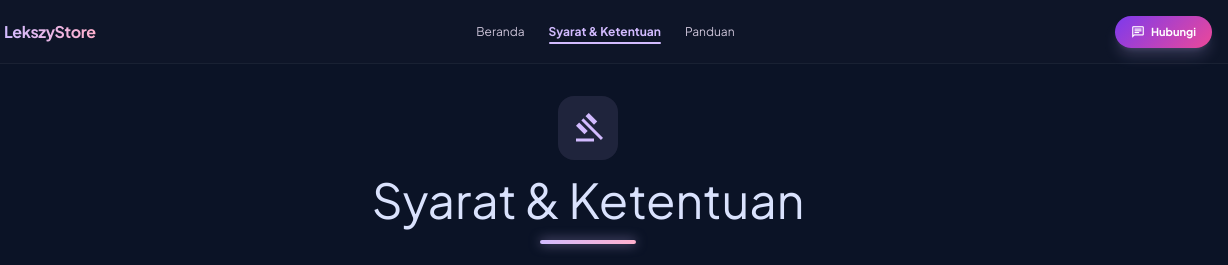
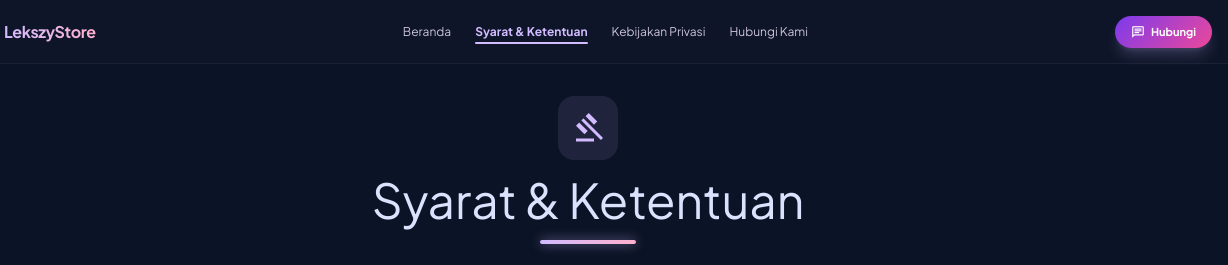
Before and after one commit to coakdikit123-hub/lekszystorenew, a website: page public/terms.html in a window 1280 px wide. Shown: the top 265 px of the page, 52-1280 px from the left. Drawn offline with nearby package versions, Linux system fonts and the light colour scheme.

Commit message:
Update terms.html

```diff
--- a/public/terms.html
+++ b/public/terms.html
@@ -165,7 +165,8 @@
         <div class="hidden md:flex items-center gap-6">
             <a class="font-title-md text-xs text-on-surface-variant hover:text-primary transition-colors" href="index.html">Beranda</a>
             <a class="font-title-md text-xs text-primary font-bold relative after:absolute after:bottom-[-4px] after:left-0 after:w-full after:h-0.5 after:bg-primary after:rounded-full" href="#">Syarat &amp; Ketentuan</a>
-            <a class="font-title-md text-xs text-on-surface-variant hover:text-primary transition-colors" href="index.html#panduan">Panduan</a>
+            <a class="font-title-md text-xs text-on-surface-variant hover:text-primary transition-colors" href="privacy.html">Kebijakan Privasi</a>
+            <a class="font-title-md text-xs text-on-surface-variant hover:text-primary transition-colors" href="contact.html">Hubungi Kami</a>
         </div>
         <div class="flex items-center gap-2">
             <a class="primary-gradient text-white px-4 py-1.5 rounded-full font-title-md text-[11px] font-bold flex items-center gap-1.5 hover:brightness-110 active:scale-95 transition-all shadow-lg shadow-primary/20" href="https://wa.me/6285810630431">
```
